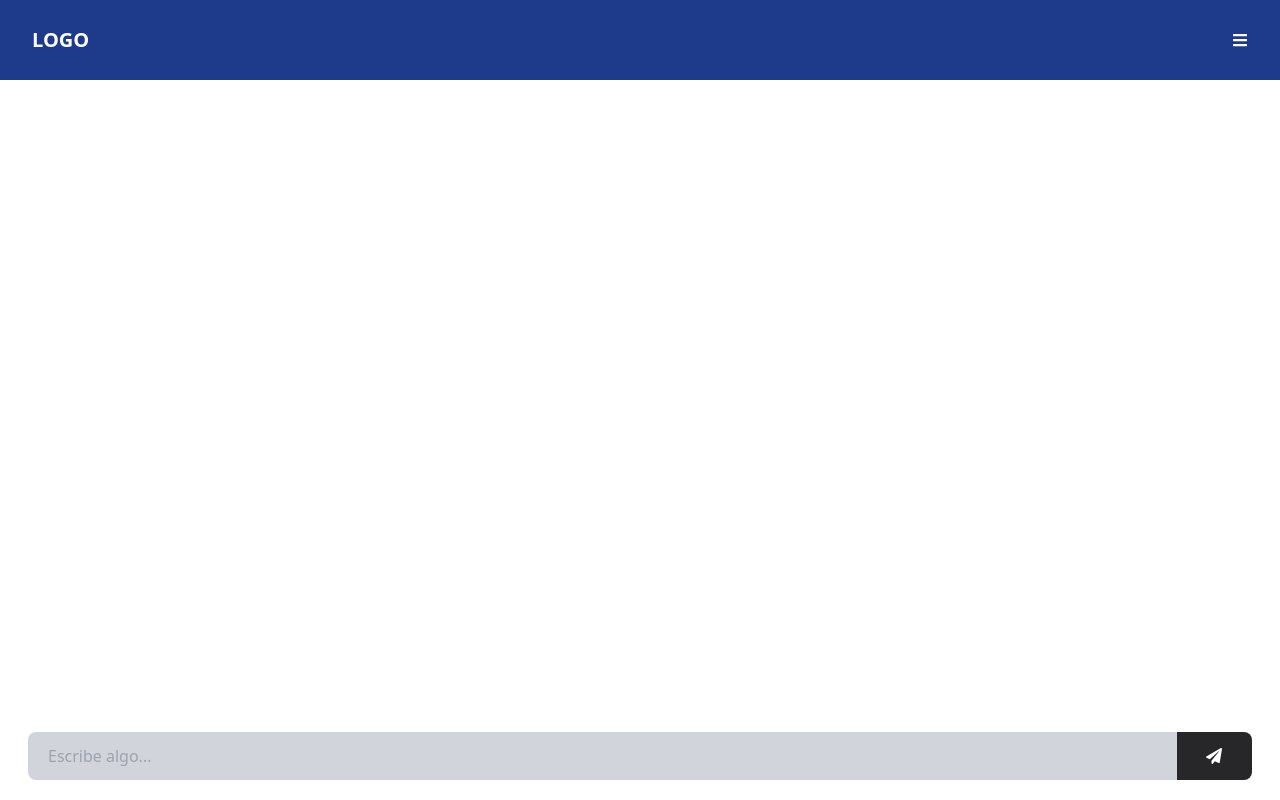
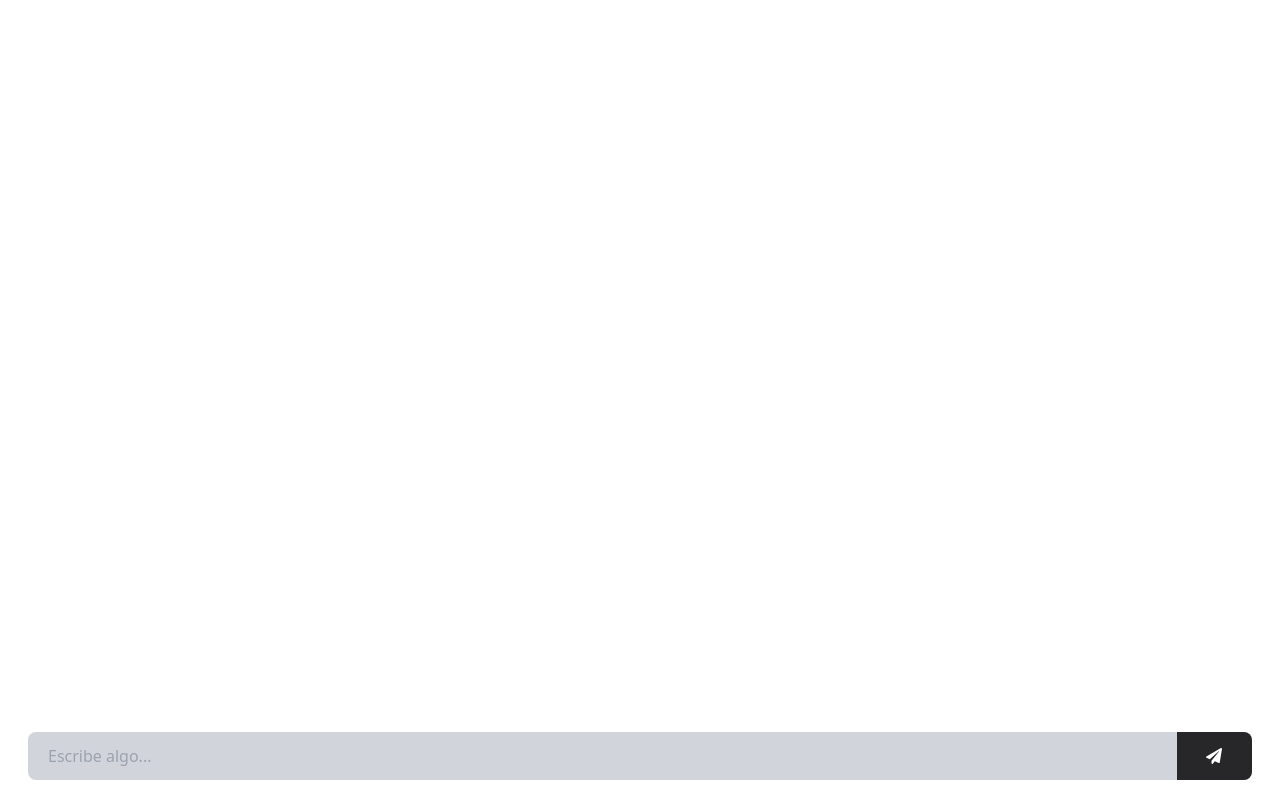
Before and after one commit to erwaen/RemoteDevGuru, a React (Vite) app in the folder frontend/: page / in a window 1280 px wide. Built offline with nearby package versions, Linux system fonts and the light colour scheme.

Commit message:
rerorking navbar

```diff
--- a/frontend/src/App.jsx
+++ b/frontend/src/App.jsx
@@ -10,7 +10,6 @@ import { PrivateRoute } from "./routes/PrivateRoute";
 function App() {
   return (
     <div>
-      <NavBar />
       <Routes>
       <Route path="/history" element={<History />} />
       <Route path="/support" element={<Support />} />
--- a/frontend/src/components/ChatBox.jsx
+++ b/frontend/src/components/ChatBox.jsx
@@ -3,10 +3,14 @@ import Message from "./Message";
 
 const ChatBox = ({ messages }) => {
   return (
-    <div>
+    <div className="">
       {messages.map((message, index) => (
         <Message key={index} message={message}></Message>
       ))}
+      <br />
+      <br />
+      <br />
+      <br />
     </div>
   );
 };
--- a/frontend/src/components/NavBar.jsx
+++ b/frontend/src/components/NavBar.jsx
@@ -2,35 +2,36 @@ import { useRef } from "react";
 import { FaBars, FaTimes } from "react-icons/fa";
 
 function Navbar() {
-  const navRef = useRef();
+  // const navRef = useRef();
 
-  const showNavbar = () => {
-    navRef.current.classList.toggle("translate-y-full");
-  };
+  // const showNavbar = () => {
+  //   navRef.current.classList.toggle("translate-y-full");
+  // };
 
-  const menuOptions = [
-    { id: 1, label: "Home", href: "/chat" },
-    { id: 2, label: "History", href: "/history" },
-    { id: 3, label: "Support", href: "/support" },
-  ];
+  // const menuOptions = [
+  //   { id: 1, label: "Home", href: "/chat" },
+  //   { id: 2, label: "History", href: "/history" },
+  //   { id: 3, label: "Support", href: "/support" },
+  // ];
 
   return (
-    <header className="flex items-center justify-between h-20 px-8 bg-blue-900 text-white">
-      <h3 className="text-xl font-semibold">LOGO</h3>
-      <nav ref={navRef} className="fixed top-0 h-screen bg-blue-900 transition-transform duration-500 transform -translate-y-full">
-        {menuOptions.map((option) => (
-          <a key={option.id} href={option.href} className="text-white hover:text-red-500">
-            {option.label}
-          </a>
-        ))}
-        <button className="nav-btn nav-close-btn" onClick={showNavbar}>
-          <FaTimes />
-        </button>
-      </nav>
-      <button className="nav-btn" onClick={showNavbar}>
-        <FaBars />
-      </button>
-    </header>
+    <div></div>
+  //   <header className="flex items-center justify-between h-20 px-8 bg-blue-900 text-white">
+  //     <h3 className="text-xl font-semibold">LOGO</h3>
+  //     <nav ref={navRef} className="fixed top-0 h-screen bg-blue-900 transition-transform duration-500 transform -translate-y-full">
+  //       {menuOptions.map((option) => (
+  //         <a key={option.id} href={option.href} className="text-white hover:text-red-500">
+  //           {option.label}
+  //         </a>
+  //       ))}
+  //       <button className="nav-btn nav-close-btn" onClick={showNavbar}>
+  //         <FaTimes />
+  //       </button>
+  //     </nav>
+  //     <button className="nav-btn" onClick={showNavbar}>
+  //       <FaBars />
+  //     </button>
+  //   </header>
   );
 }
 
--- a/frontend/src/pages/ChatRoom.jsx
+++ b/frontend/src/pages/ChatRoom.jsx
@@ -1,4 +1,5 @@
 import { useState } from "react";
+import NavBar from "../components/NavBar";
 import ChatBox from "../components/ChatBox";
 import SendMessage from "../components/SendMessage";
 
@@ -42,6 +43,7 @@ const ChatRoom = () => {
 
   return (
     <div>
+      <NavBar></NavBar>
       <ChatBox messages={messages}></ChatBox>
       <SendMessage onSend={handleSend}></SendMessage>
     </div>
```
